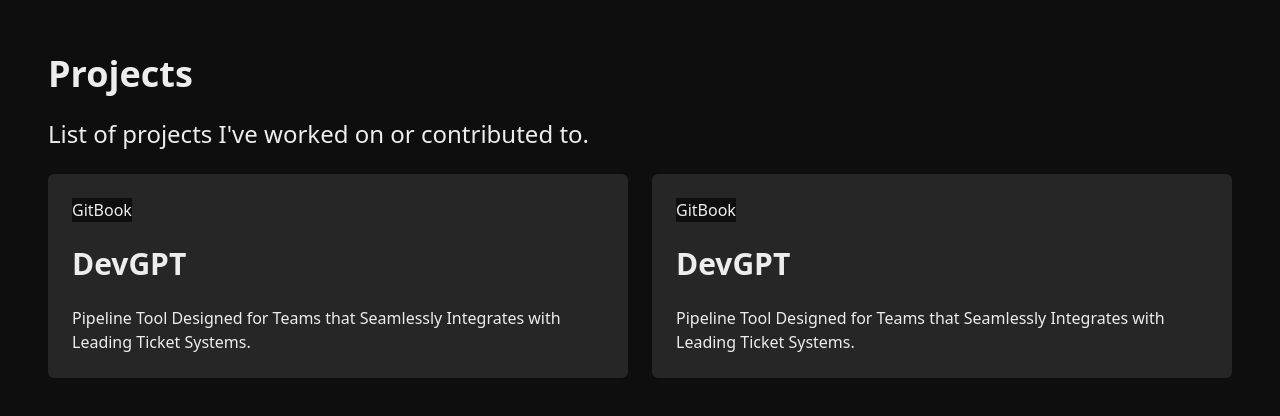
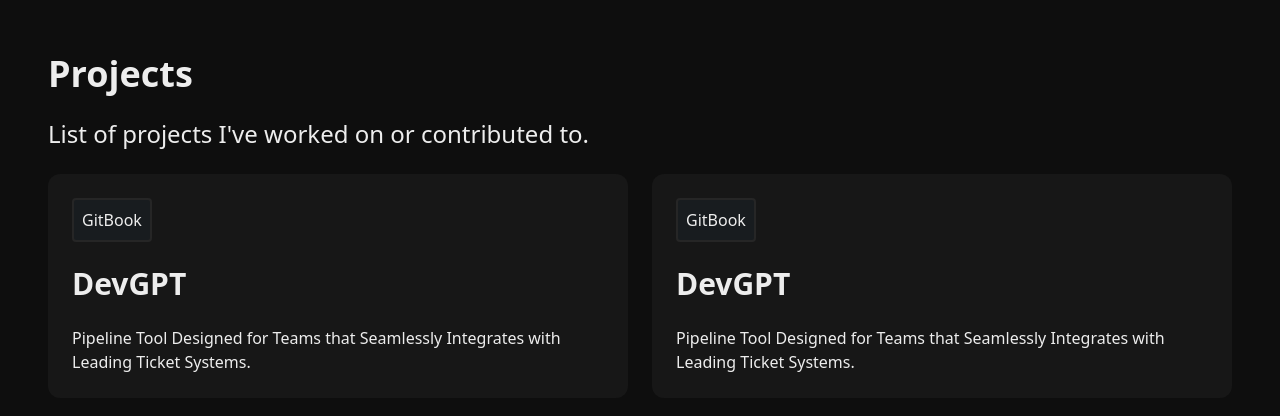
Before and after one commit to DevVali/website-new, an Astro site: page / in a window 1280 px wide. Shown: the part 2618-3034 px from the top of the page. Built offline with nearby package versions, Linux system fonts and the light colour scheme; Astro itself is replaced by a stand-in of ours.

Commit message:
feat: project labels

```diff
--- a/src/components/shared/Project.astro
+++ b/src/components/shared/Project.astro
@@ -2,9 +2,9 @@
 
 ---
 
-<div class="flex-[1_0_calc(100%_-_12px)] md:flex-[1_0_calc(50%_-_12px)] space-y-6 p-6 bg-neutral-800 rounded-md inline-block">
+<div class="flex-[1_0_calc(100%_-_12px)] md:flex-[1_0_calc(50%_-_12px)] space-y-6 p-6 bg-neutral-900 rounded-xl inline-block">
     <div class="flex flex-wrap gap-3">
-        <div class="inline-block bg-background">GitBook</div>
+        <div class="inline-block bg-[#181C1F] rounded p-2 border-2 border-neutral-800">GitBook</div>
     </div>
     <h3 class="text-2xl md:text-3xl font-extrabold">DevGPT</h3>
     <p>Pipeline Tool Designed for Teams that Seamlessly Integrates with Leading Ticket Systems.</p>
```
